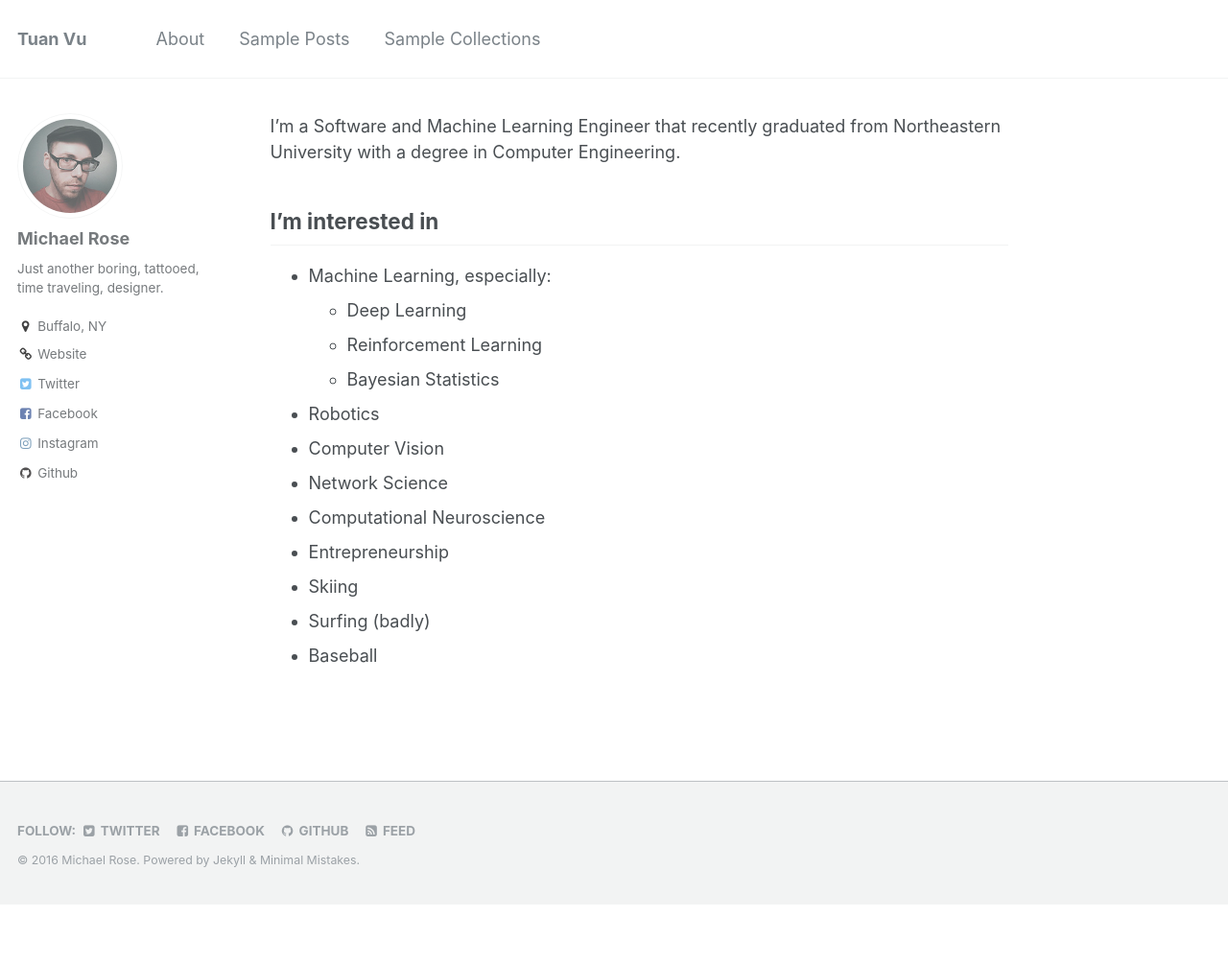
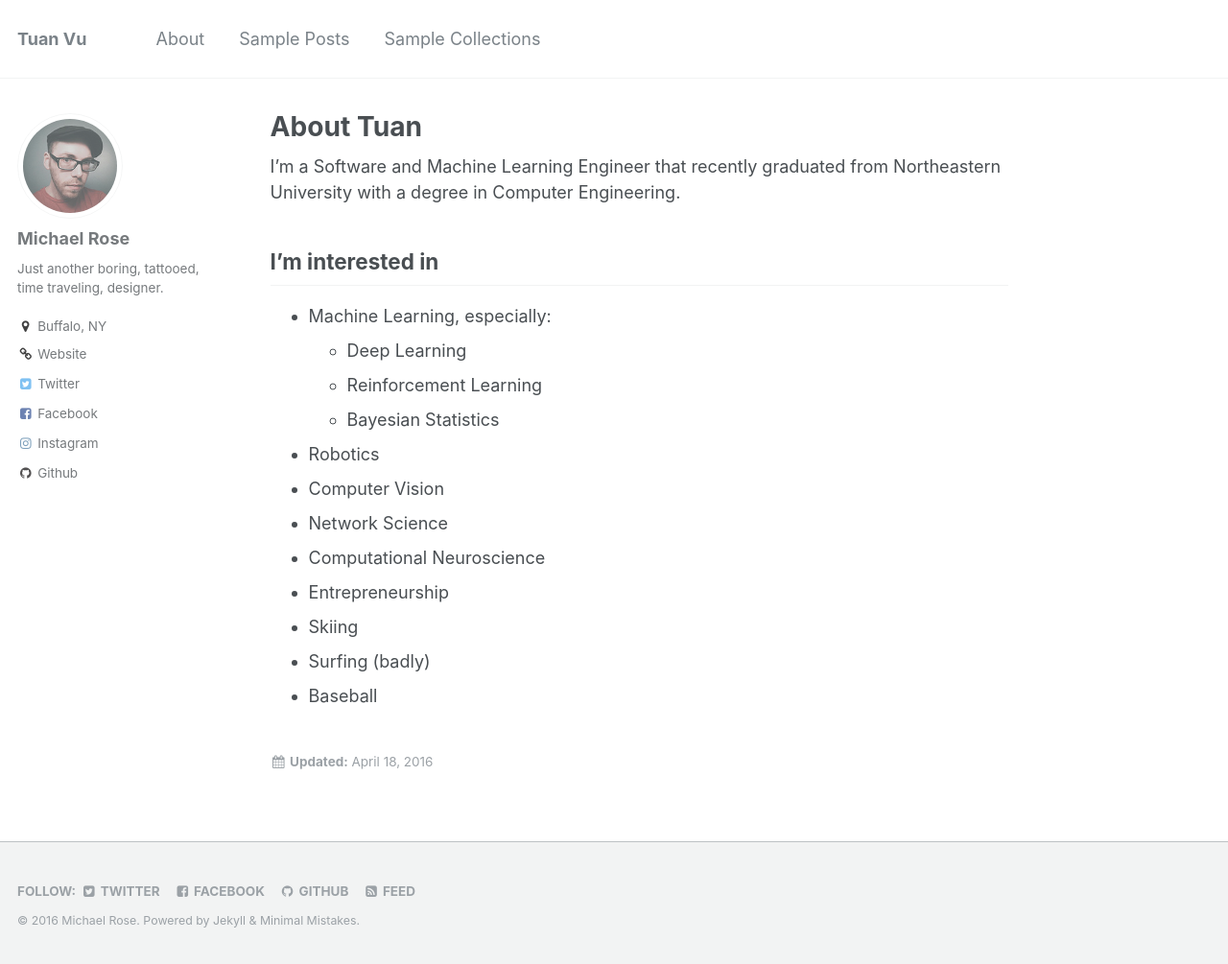
Before and after one commit to jeanho1/tuanavu.github.io, a Jekyll site: the page built from _pages/about.md, in a window 1280 px wide and 1005 px high. Shown: the whole window at 96% size. Built offline with Jekyll 4.4.1, drawn with Linux system fonts in a browser that asks for light colours.

Commit message:
Update about.md

```diff
--- a/_pages/about.md
+++ b/_pages/about.md
@@ -1,17 +1,17 @@
 ---
 permalink: /about/
- -title: "About"
- -excerpt: "Minimal Mistakes is a flexible two-column Jekyll theme."
- -layouts_gallery:
- -  - url: mm-layout-splash.png
- -    image_path: mm-layout-splash.png
- -    alt: "splash layout example"
- -  - url: mm-layout-single-meta.png
- -    image_path: mm-layout-single-meta.png
- -    alt: "single layout with comments and related posts"
- -  - url: mm-layout-archive.png
- -    image_path: mm-layout-archive.png
- -    alt: "archive layout example"
+title: "About Tuan"
+excerpt: "Minimal Mistakes is a flexible two-column Jekyll theme."
+layouts_gallery:
+  - url: mm-layout-splash.png
+    image_path: mm-layout-splash.png
+    alt: "splash layout example"
+  - url: mm-layout-single-meta.png
+    image_path: mm-layout-single-meta.png
+    alt: "single layout with comments and related posts"
+  - url: mm-layout-archive.png
+    image_path: mm-layout-archive.png
+    alt: "archive layout example"
 modified: 2016-04-18T16:39:37-04:00
 ---
 
```
